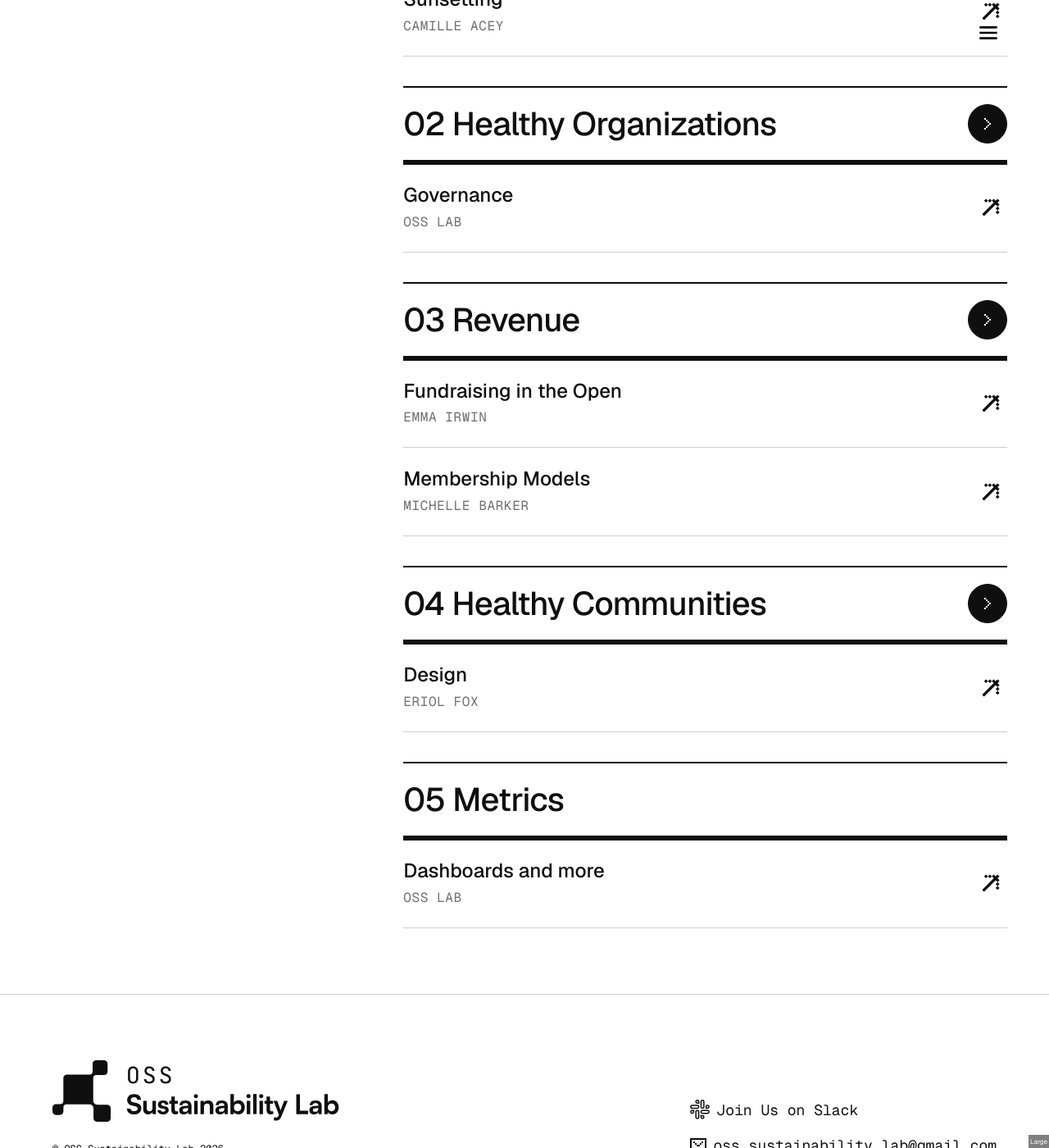
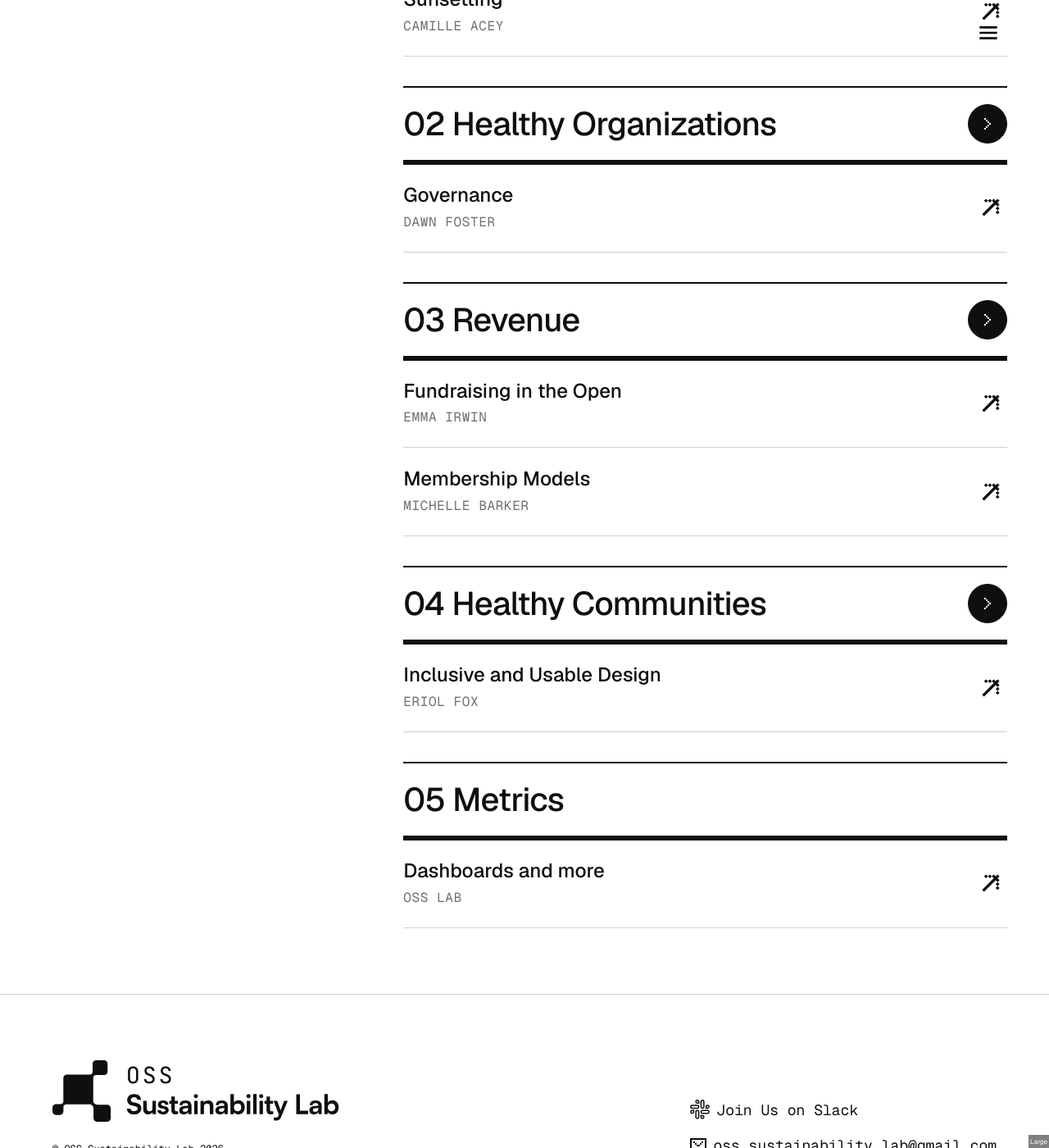
Before and after one commit to oss-sustainability-lab/website, a Jekyll site: the page built from curriculum.html, in a window 1280 px wide and 1400 px high, scrolled down 2574 px. Shown: the whole window at 82% size. Built offline with Jekyll 4.4.1, drawn with Linux system fonts in a browser that asks for light colours; nearby versions of some CDN libraries; library files that are not in the unit come from our copies.

Commit message:
author change

```diff
--- a/_data/cirrciulum.yml
+++ b/_data/cirrciulum.yml
@@ -34,7 +34,7 @@
   resources:
     - title: Governance
       url:
-      author: OSS LAB
+      author: Dawn Foster
       slug: governance
 
 - section: Revenue
@@ -55,7 +55,7 @@
   description: This chapter rounds out the curriculum in considering how your sharp vision, aligned values, sound governance, and successful fundraising resonate with communities you intend to reach. Lighting talk by Eriol Fox centers critical intervention points for design within the software production timeline. Highlighted resources invite you to consider where you are in your project's timeline, connecting back to earlier sessions on visioning.
   highlightedResources: []
   resources:
-    - title: Design
+    - title: Inclusive and Usable Design
       author: Eriol Fox
       slug: design
 
```
